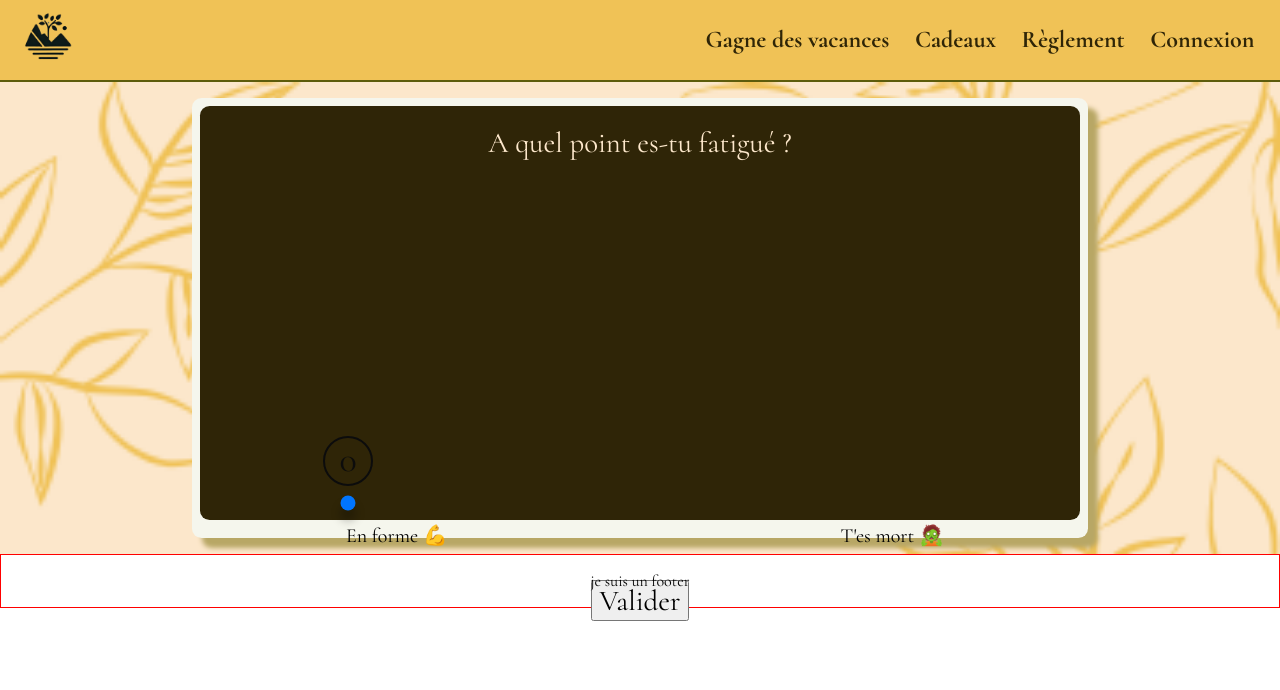
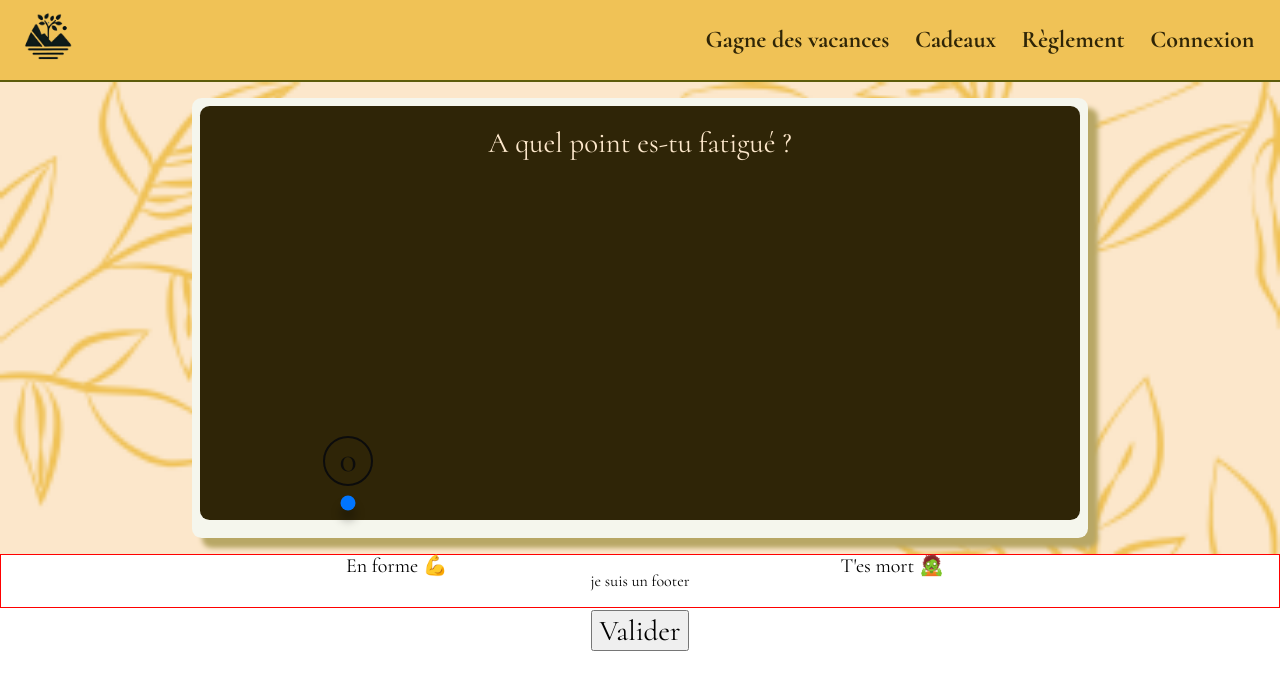
Before and after one commit to ChloeSeclier/Hackathon2025-TEC, a React (Vite) app: page /jeu in a window 1280 px wide. Both pictures are taken after a click on the button "Valider". Shown: the top 690 px of the page. Built offline with nearby package versions, Linux system fonts and the light colour scheme.

Commit message:
merge with dev

```diff
--- a/src/css/scale.css
+++ b/src/css/scale.css
@@ -5,7 +5,7 @@
   justify-content: center;
 }
 .box-minmax {
-  /* margin-top: 30px; */
+  margin-top: 30px;
   width: 608px;
   display: flex;
   justify-content: space-between;
```
